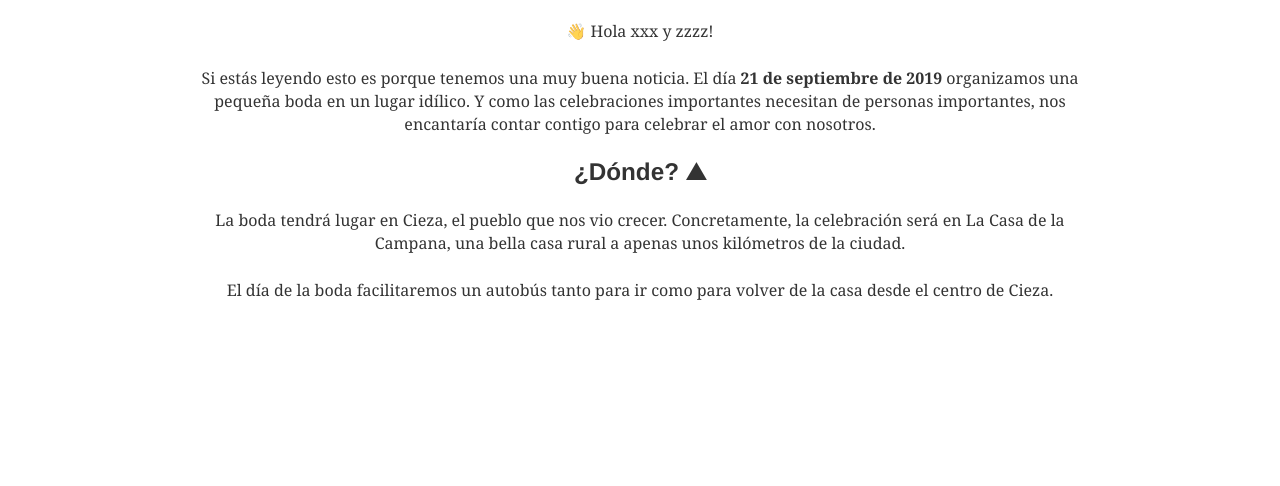
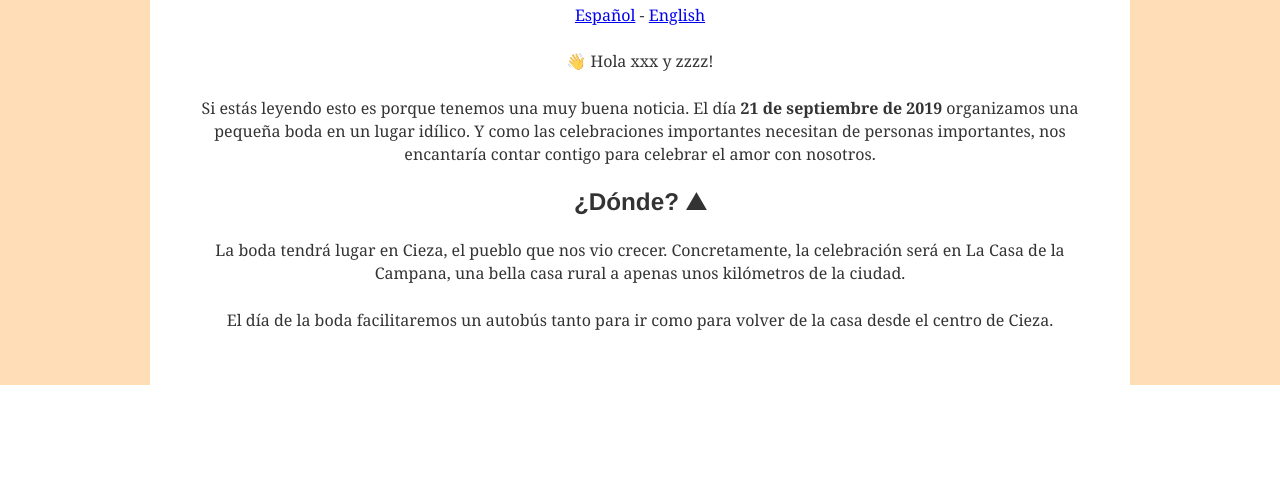
Before and after one commit to pepicrft/bodamariajoseypedro, a Gatsby site: page / in a window 1280 px wide. Shown: the part 314-800 px from the top of the page. Built offline with nearby package versions, Linux system fonts and the light colour scheme; Gatsby itself is replaced by a stand-in of ours.

Commit message:
Add some style

```diff
--- a/package.json
+++ b/package.json
@@ -20,6 +20,7 @@
     "react-dom": "^16.8.6",
     "react-helmet": "^5.2.0",
     "react-typography": "^0.16.19",
+    "rebass": "^3.1.0",
     "styled-components": "^4.2.0",
     "styled-system": "^4.1.0",
     "typography": "^0.16.19",
--- a/src/components/global-style.js
+++ /dev/null
@@ -1,7 +0,0 @@
-import { createGlobalStyle } from "styled-components"
-
-export default createGlobalStyle`
-  * {
-    text-align: center;
-  }
-`
--- a/src/components/intro.js
+++ b/src/components/intro.js
@@ -25,7 +25,7 @@ const Intro = () => {
     return (
       <div>
         <img width="200" height="200" src={cartoon} />
-        <h1>Pedro y María José's wedding</h1>
+        <h1>Pedro & María José's Wedding</h1>
         <Language />
         <p>👋 Hi xxx y zzzz!</p>
         <p>
--- a/src/components/layout.js
+++ b/src/components/layout.js
@@ -1,20 +1,26 @@
 import React from "react"
-import GlobalStyle from "./global-style"
+import maincss from "./main.css"
+import { space, background } from "styled-system"
+import styled from "styled-components"
+
+const StyledDiv = styled.div`
+  ${space}
+  ${background}
+`
+
+const StyledMain = styled.main`
+  ${space}
+  ${background}
+`
 
 const Layout = ({ children }) => {
   return (
     <>
-      <GlobalStyle />
-      <div
-        style={{
-          margin: `0 auto`,
-          maxWidth: 960,
-          padding: `0px 1.0875rem 1.45rem`,
-          paddingTop: 0,
-        }}
-      >
-        <main>{children}</main>
-      </div>
+      <StyledDiv background={["white", "#ffddb7"]} px={[30, 150]}>
+        <StyledMain background={"white"} p={[0, 30]}>
+          {children}
+        </StyledMain>
+      </StyledDiv>
     </>
   )
 }
--- /dev/null
+++ b/src/components/main.css
@@ -0,0 +1,3 @@
+* {
+  text-align: center;
+}
```
Also changed, not shown: 1 other file.
